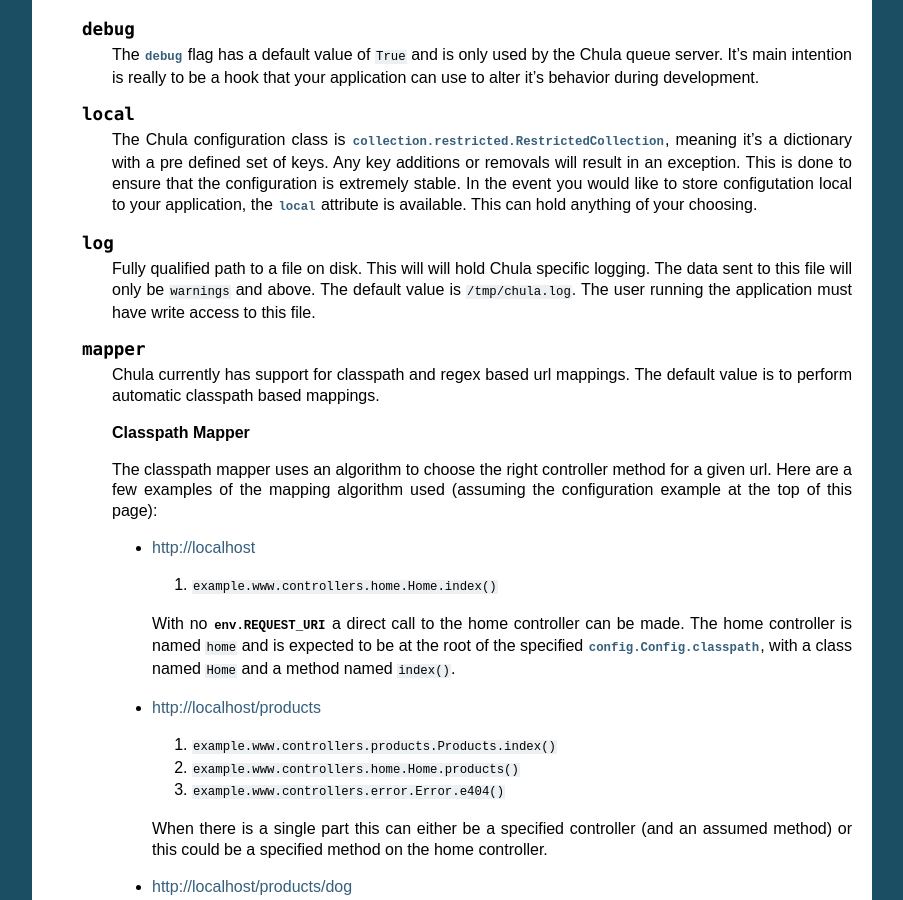
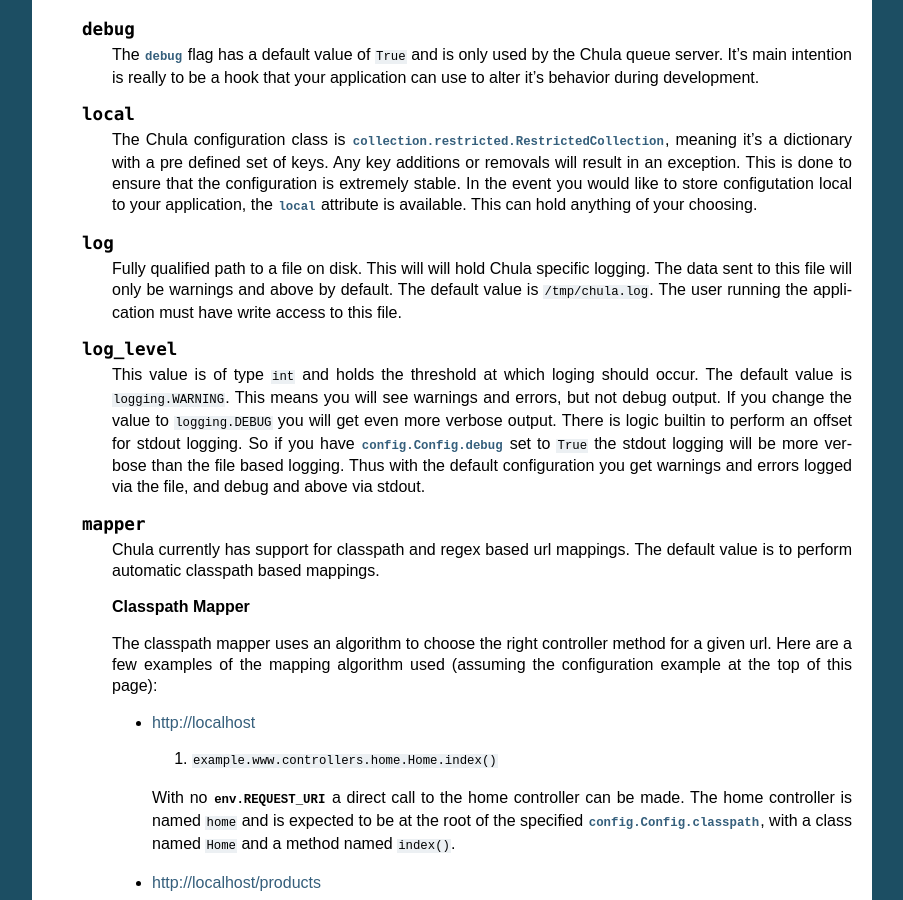
Before and after one commit to jmcfarlane/chula, a Sphinx documentation site: the page built from docs/library/config.rst, in a window 1280 px wide and 900 px high, scrolled down 2026 px. Shown: the whole window, without its empty margins (198-1101 px from the left). Built offline with Sphinx 7.4.7, drawn with Linux system fonts in a browser that asks for light colours.

Commit message:
Expose log_level via the config object
Now that you can specify the log_level, the regex unit tests can set
this value to avoid needless stdout splatter during automated test
runs.

```diff
--- a/docs/changelog.rst
+++ b/docs/changelog.rst
@@ -10,6 +10,7 @@
 *Still under development*
 
 * Add support for couchdb-python-0.7.0 (api changes).
+* Expose :attr:`config.Config.log_level` in the config object.
 
 :Source: http://github.com/jmcfarlane/chula
 
--- a/docs/library/config.rst
+++ b/docs/library/config.rst
@@ -158,9 +158,22 @@
 
       Fully qualified path to a file on disk.  This will will hold
       Chula specific logging.  The data sent to this file will only be
-      ``warnings`` and above.  The default value is
-      :file:`/tmp/chula.log`.  The user running the application must have
-      write access to this file.
+      warnings and above by default.  The default value is
+      :file:`/tmp/chula.log`.  The user running the application must
+      have write access to this file.
+
+   .. attribute:: log_level
+
+      This value is of type ``int`` and holds the threshold at which
+      loging should occur.  The default value is ``logging.WARNING``.
+      This means you will see warnings and errors, but not debug
+      output.  If you change the value to ``logging.DEBUG`` you will
+      get even more verbose output.  There is logic builtin to perform
+      an offset for stdout logging.  So if you have
+      :attr:`config.Config.debug` set to ``True`` the stdout logging
+      will be more verbose than the file based logging.  Thus with the
+      default configuration you get warnings and errors logged via the
+      file, and debug and above via stdout.
 
    .. attribute:: mapper
 
```
Also changed, not shown: 4 other files.
